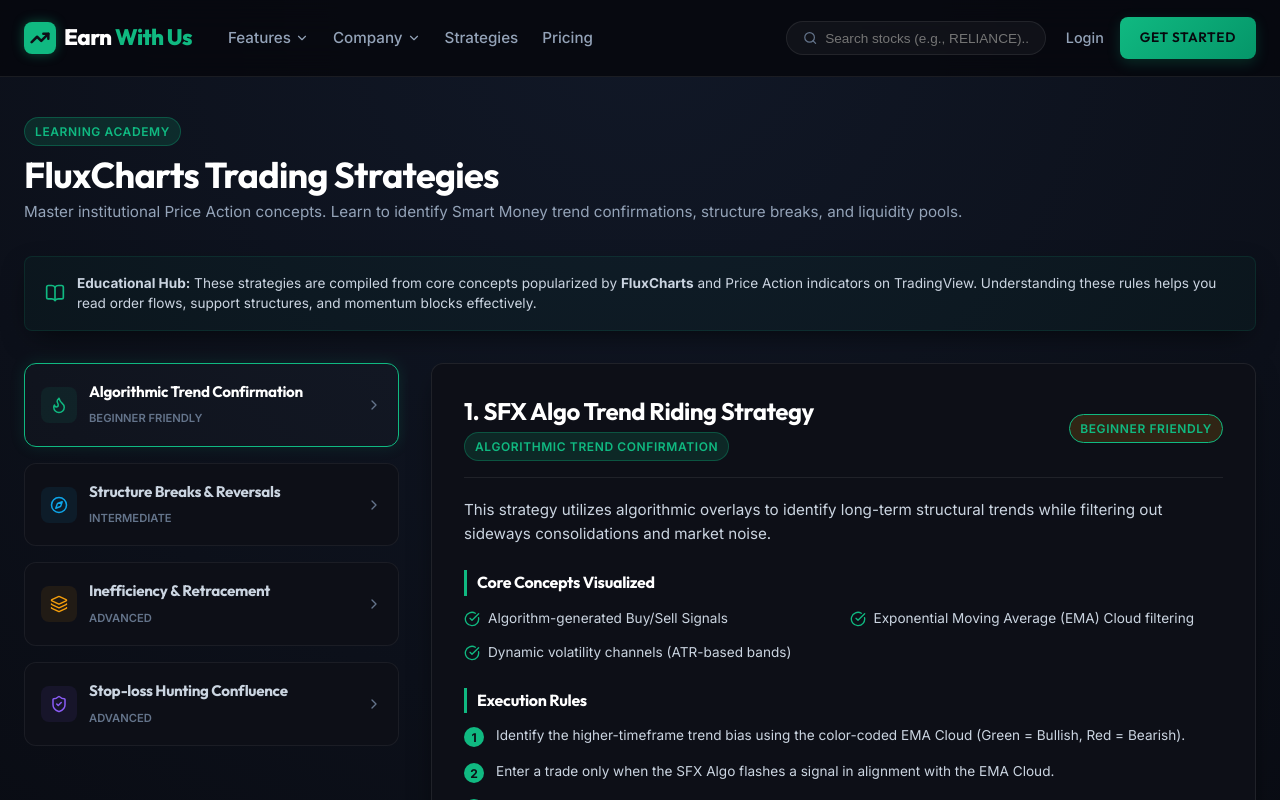
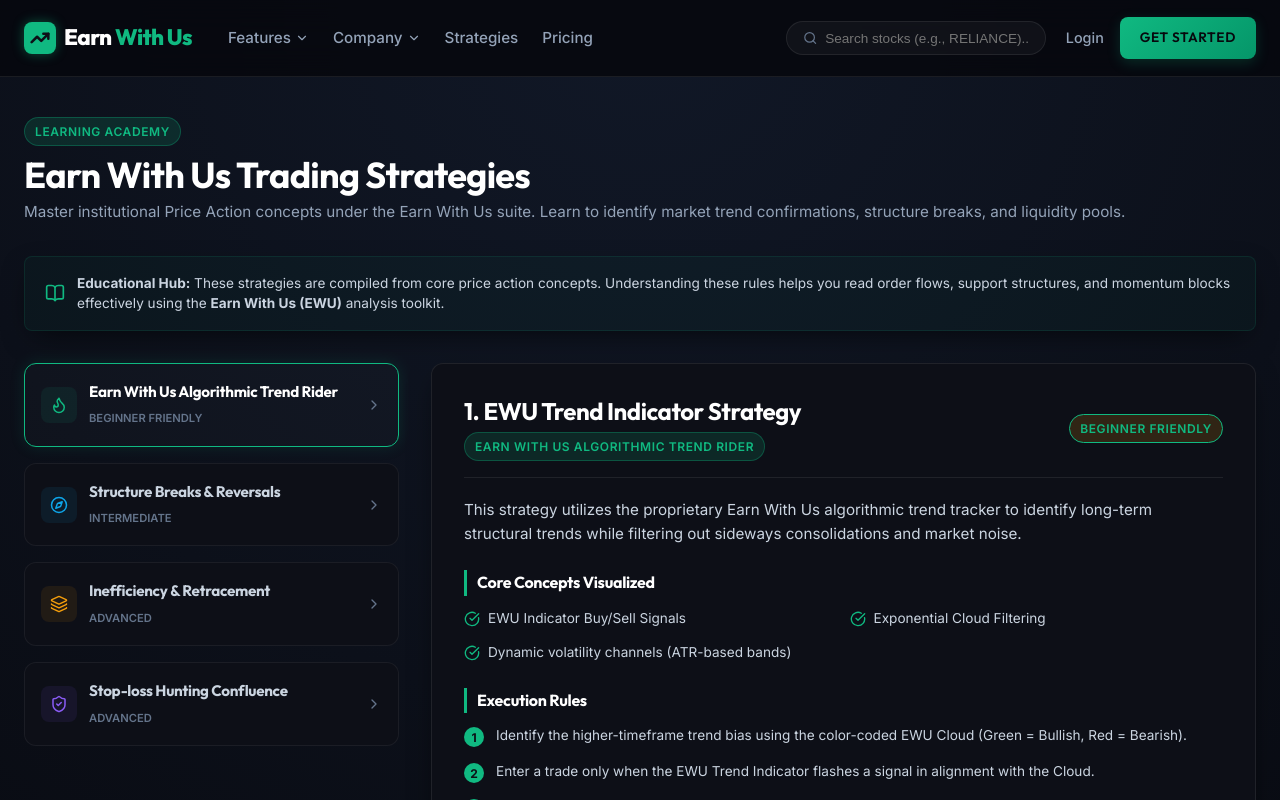
Before and after one commit to mahaboobbasha140724-del/Earnwithus, a React (Vite) app: page /strategies in a window 1280 px wide. Shown: the top 800 px of the page. Built offline with nearby package versions, Linux system fonts and the light colour scheme.

Commit message:
feat: rebrand strategies to Earn With Us / EWU

```diff
--- a/src/pages/Strategies.jsx
+++ b/src/pages/Strategies.jsx
@@ -3,35 +3,35 @@ import { Award, Compass, Layers, ShieldCheck, Flame, BookOpen, ChevronRight, Che
 
 const STRATEGIES_DATA = [
   {
-    id: "sfx-trend",
-    title: "1. SFX Algo Trend Riding Strategy",
-    subtitle: "Algorithmic Trend Confirmation",
+    id: "ewu-trend",
+    title: "1. EWU Trend Indicator Strategy",
+    subtitle: "Earn With Us Algorithmic Trend Rider",
     difficulty: "Beginner Friendly",
     icon: Flame,
     color: "#10b981", // Green
-    description: "This strategy utilizes algorithmic overlays to identify long-term structural trends while filtering out sideways consolidations and market noise.",
+    description: "This strategy utilizes the proprietary Earn With Us algorithmic trend tracker to identify long-term structural trends while filtering out sideways consolidations and market noise.",
     concepts: [
-      "Algorithm-generated Buy/Sell Signals",
-      "Exponential Moving Average (EMA) Cloud filtering",
+      "EWU Indicator Buy/Sell Signals",
+      "Exponential Cloud Filtering",
       "Dynamic volatility channels (ATR-based bands)"
     ],
     rules: [
-      "Identify the higher-timeframe trend bias using the color-coded EMA Cloud (Green = Bullish, Red = Bearish).",
-      "Enter a trade only when the SFX Algo flashes a signal in alignment with the EMA Cloud.",
+      "Identify the higher-timeframe trend bias using the color-coded EWU Cloud (Green = Bullish, Red = Bearish).",
+      "Enter a trade only when the EWU Trend Indicator flashes a signal in alignment with the Cloud.",
       "Place your Stop Loss just below the bottom of the Cloud channel.",
       "Take profit when the price hits the opposite volatility channel border or when a reversal signal occurs."
     ],
     pineCodeSnippet: `//@version=5
-strategy("SFX Trend Strategy", overlay=true)
-emaCloud = ta.ema(close, 50)
+strategy("EWU Trend Strategy", overlay=true)
+ewuCloud = ta.ema(close, 50)
 volatilityATR = ta.atr(14)
-longCondition = close > emaCloud and ta.crossover(close, ta.ema(close, 9))
+longCondition = close > ewuCloud and ta.crossover(close, ta.ema(close, 9))
 if (longCondition)
     strategy.entry("Long", strategy.long)`
   },
   {
     id: "market-structure",
-    title: "2. BOS & CHoCH Market Structure Strategy",
+    title: "2. EWU Market Structure Automator",
     subtitle: "Structure Breaks & Reversals",
     difficulty: "Intermediate",
     icon: Compass,
@@ -49,7 +49,7 @@ if (longCondition)
       "Target the next major swing point or order block zone."
     ],
     pineCodeSnippet: `//@version=5
-indicator("Market Structure Automator", overlay=true)
+indicator("EWU Market Structure", overlay=true)
 swingHigh = ta.highest(high, 5)
 swingLow = ta.lowest(low, 5)
 isBOS = close > swingHigh[1] // Break of Structure
@@ -57,7 +57,7 @@ plotshape(isBOS, title="BOS", style=shape.triangleup, color=color.blue)`
   },
   {
     id: "fvg-imbalance",
-    title: "3. Fair Value Gaps (FVG) Imbalance Strategy",
+    title: "3. EWU Imbalance & Gap Strategy",
     subtitle: "Inefficiency & Retracement",
     difficulty: "Advanced",
     icon: Layers,
@@ -75,13 +75,13 @@ plotshape(isBOS, title="BOS", style=shape.triangleup, color=color.blue)`
       "Confirm entry with lower-timeframe character shifts (CHoCH). Stop Loss goes below Candle 1's origin."
     ],
     pineCodeSnippet: `//@version=5
-indicator("FVG Visualizer", overlay=true)
+indicator("EWU FVG Visualizer", overlay=true)
 isFVG_Bull = low[0] > high[2] and body_size > average_body // Gap between low(0) and high(2)
 box.new(left=bar_index[2], top=low[0], right=bar_index, bottom=high[2], bgcolor=color.new(color.yellow, 90))`
   },
   {
     id: "liquidity-sweeps",
-    title: "4. Liquidity Sweeps & Grab Strategy",
+    title: "4. EWU Liquidity Sweep Strategy",
     subtitle: "Stop-loss Hunting Confluence",
     difficulty: "Advanced",
     icon: ShieldCheck,
@@ -99,7 +99,7 @@ box.new(left=bar_index[2], top=low[0], right=bar_index, bottom=high[2], bgcolor=
       "Enter immediately in the opposite direction of the sweep. Target the opposite liquidity pool."
     ],
     pineCodeSnippet: `//@version=5
-indicator("Liquidity Sweep Detector", overlay=true)
+indicator("EWU Liquidity Sweep Detector", overlay=true)
 eqLows = ta.lowest(low, 20)
 isSweep = low < eqLows[1] and close > eqLows[1] // Sweep and recover
 plotchar(isSweep, char="🧹", location=location.belowbar, color=color.purple)`
@@ -116,9 +116,9 @@ export default function Strategies() {
         {/* Page Header */}
         <div style={stratStyles.header}>
           <span className="badge-glow">LEARNING ACADEMY</span>
-          <h1 style={{ fontSize: '2.25rem', marginTop: 8 }}>FluxCharts Trading Strategies</h1>
+          <h1 style={{ fontSize: '2.25rem', marginTop: 8 }}>Earn With Us Trading Strategies</h1>
           <p style={{ color: '#94a3b8', fontSize: '0.95rem', marginTop: 4 }}>
-            Master institutional Price Action concepts. Learn to identify Smart Money trend confirmations, structure breaks, and liquidity pools.
+            Master institutional Price Action concepts under the Earn With Us suite. Learn to identify market trend confirmations, structure breaks, and liquidity pools.
           </p>
         </div>
 
@@ -126,7 +126,7 @@ export default function Strategies() {
         <div className="glass-card" style={stratStyles.infoCard}>
           <BookOpen size={20} color="#10b981" style={{ flexShrink: 0 }} />
           <p style={{ fontSize: '0.85rem', color: '#cbd5e1', lineHeight: '1.5' }}>
-            <b>Educational Hub:</b> These strategies are compiled from core concepts popularized by <b>FluxCharts</b> and Price Action indicators on TradingView. Understanding these rules helps you read order flows, support structures, and momentum blocks effectively.
+            <b>Educational Hub:</b> These strategies are compiled from core price action concepts. Understanding these rules helps you read order flows, support structures, and momentum blocks effectively using the <b>Earn With Us (EWU)</b> analysis toolkit.
           </p>
         </div>
 
```
